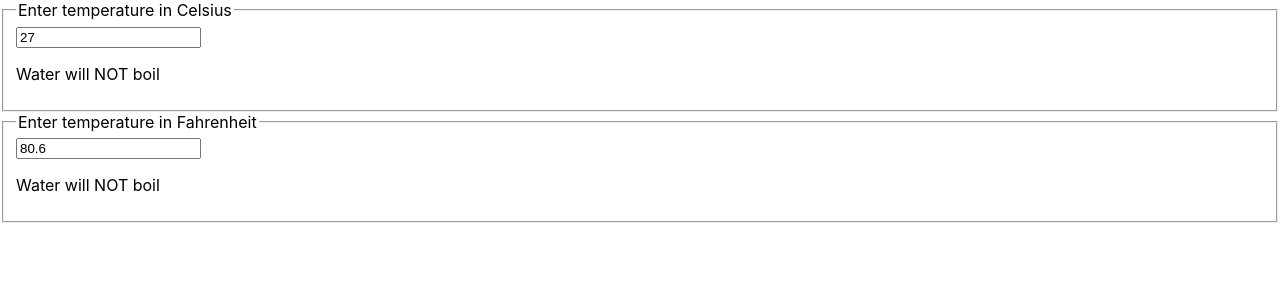
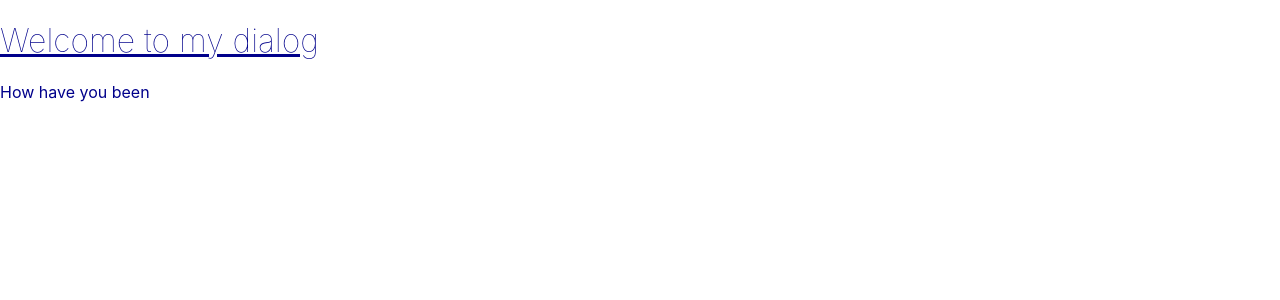
Before and after one commit to rsgilbert/hello-react, a React (Create React App) app: page / in a window 1280 px wide. Shown: the top 300 px of the page. Built offline with nearby package versions, Linux system fonts and the light colour scheme.

Commit message:
FancyBorder and WelcomeDialog. This code was about composition in react. Next is a challenge from thinking in react. Its about building a searchable product data table

```diff
--- a/src/App.css
+++ b/src/App.css
@@ -40,3 +40,11 @@
     transform: rotate(360deg);
   }
 }
+
+.FancyBorder-blue {
+    color: darkblue
+}
+.Dialog-title {
+    font-weight: 100;
+    text-decoration: underline;
+}
--- a/src/App.js
+++ b/src/App.js
@@ -3,111 +3,28 @@
 
 function App() {
     return (
-      <Calculator />
+      <WelcomeDialog />
     )
 }
 
-function BoilingVerdict(props) {
-    if(props.celsius >= 100) {
-        return <p>Water will boil</p>
-    }
-    return <p>Water will NOT boil</p>
+function FancyBorder(props) {
+    return (
+        <div className={'FancyBorder FancyBorder-' + props.color}>
+            {props.children}
+        </div>
+    )
 }
 
-const scaleNames = {
-    c: 'Celsius',
-    f: 'Fahrenheit'
-}
-
-function toCelsius(fahrenheit) {
-    return (parseFloat(fahrenheit) - 32) * 5 / 9;
-}
-
-function toFahrenheit(celsius) {
-    return (parseFloat(celsius) * 9 / 5) + 32;
-}
-
-
-class Calculator extends React.Component {
-    constructor(props) {
-        super(props)
-        this.handleCelsiusChange = this.handleCelsiusChange.bind(this)
-        this.handleFahrenheitChange = this.handleFahrenheitChange.bind(this)
-        this.state = {
-            temperature: 27,
-            scale: 'c'
-        }
-    }
-
-    handleCelsiusChange(newTemperature) {
-        this.setState({
-            temperature: newTemperature,
-            scale: 'c'
-        })
-    }
-
-    handleFahrenheitChange(newTemperature) {
-        this.setState({
-            temperature: newTemperature,
-            scale: 'f'
-        })
-    }
-
-    render() {
-        const scale = this.state.scale
-        const temperature = this.state.temperature
-        let celsius
-        let fahrenheit
-        if(scale === 'c') {
-            celsius = temperature
-            fahrenheit = toFahrenheit(temperature)
-        } else if(scale === 'f') {
-            celsius = toCelsius(temperature)
-            fahrenheit = temperature
-        }
-        return (
-            <div>
-                <TemperatureInput
-                    temperature = { celsius }
-                    scale='c'
-                    onTemperatureChange = { this.handleCelsiusChange } />
-                <TemperatureInput
-                    temperature = { fahrenheit }
-                    scale= 'f'
-                    onTemperatureChange = { this.handleFahrenheitChange }/>
-            </div>
-        )
-    }
-}
-
-class TemperatureInput extends React.Component {
-    constructor(props) {
-        super(props)
-        this.handleChange = this.handleChange.bind(this)
-
-    }
-    handleChange(e) {
-        this.props.onTemperatureChange(e.target.value)
-    }
-    render() {
-        let temperature
-        let scale
-        if(this.props.scale === 'c') {
-            temperature = this.props.temperature
-            scale = this.props.scale
-        } else {
-            temperature = this.props.temperature
-            scale = this.props.scale
-        }
-        return (
-            <fieldset>
-                <legend>Enter temperature in { scaleNames[scale] }</legend>
-                <input
-                    value = { temperature }
-                    onChange = { this.handleChange } />
-                <BoilingVerdict celsius={parseFloat(temperature)}/>
-            </fieldset>
-        )
-    }
+function WelcomeDialog() {
+    return (
+        <FancyBorder color="blue">
+            <h1 className="Dialog-title">
+                Welcome to my dialog
+            </h1>
+            <p className="Dialog-message">
+                How have you been
+            </p>
+        </FancyBorder>
+    )
 }
 export default App
```
